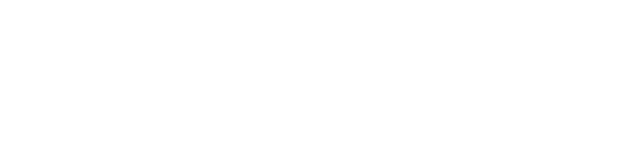
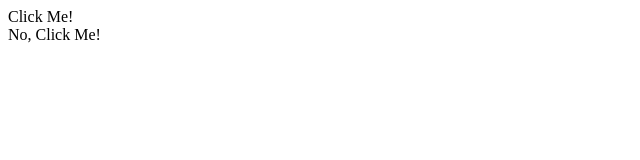
Before and after one commit to HeitorHMA/Grouping-Selectors, a plain HTML site: page index.html in a window 1280 px wide. Shown: the whole page, without its empty margins (0-640 px from the left). Drawn offline with Linux system fonts and the light colour scheme.

Commit message:
Create div elements

```diff
--- a/index.html
+++ b/index.html
@@ -7,6 +7,7 @@
     <title>Grouping Selectors</title>
 </head>
 <body>
-
+    <div class="black-box box">Click Me!</div>
+    <div class="yellow-box box">No, Click Me!</div>
 </body>
 </html>
```
